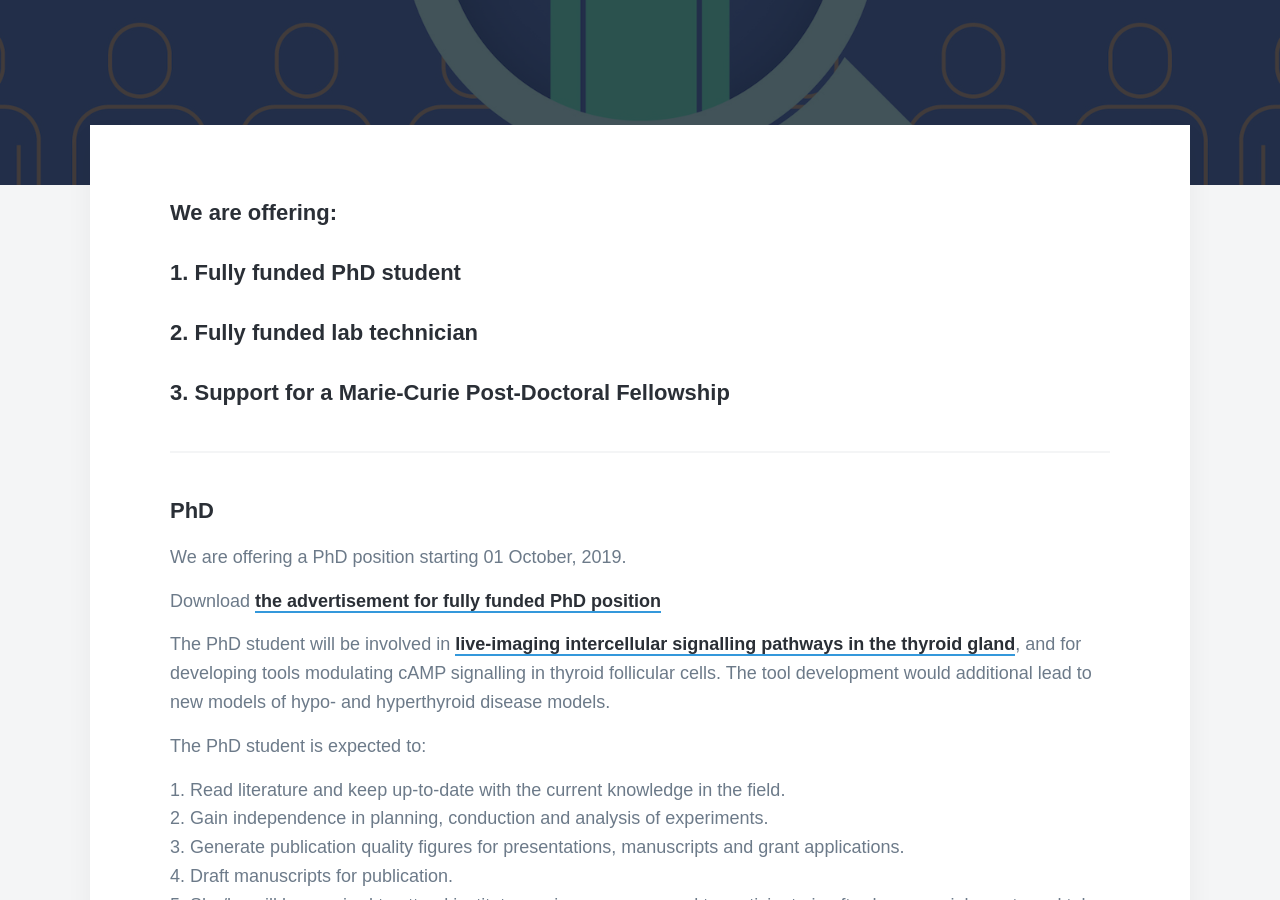
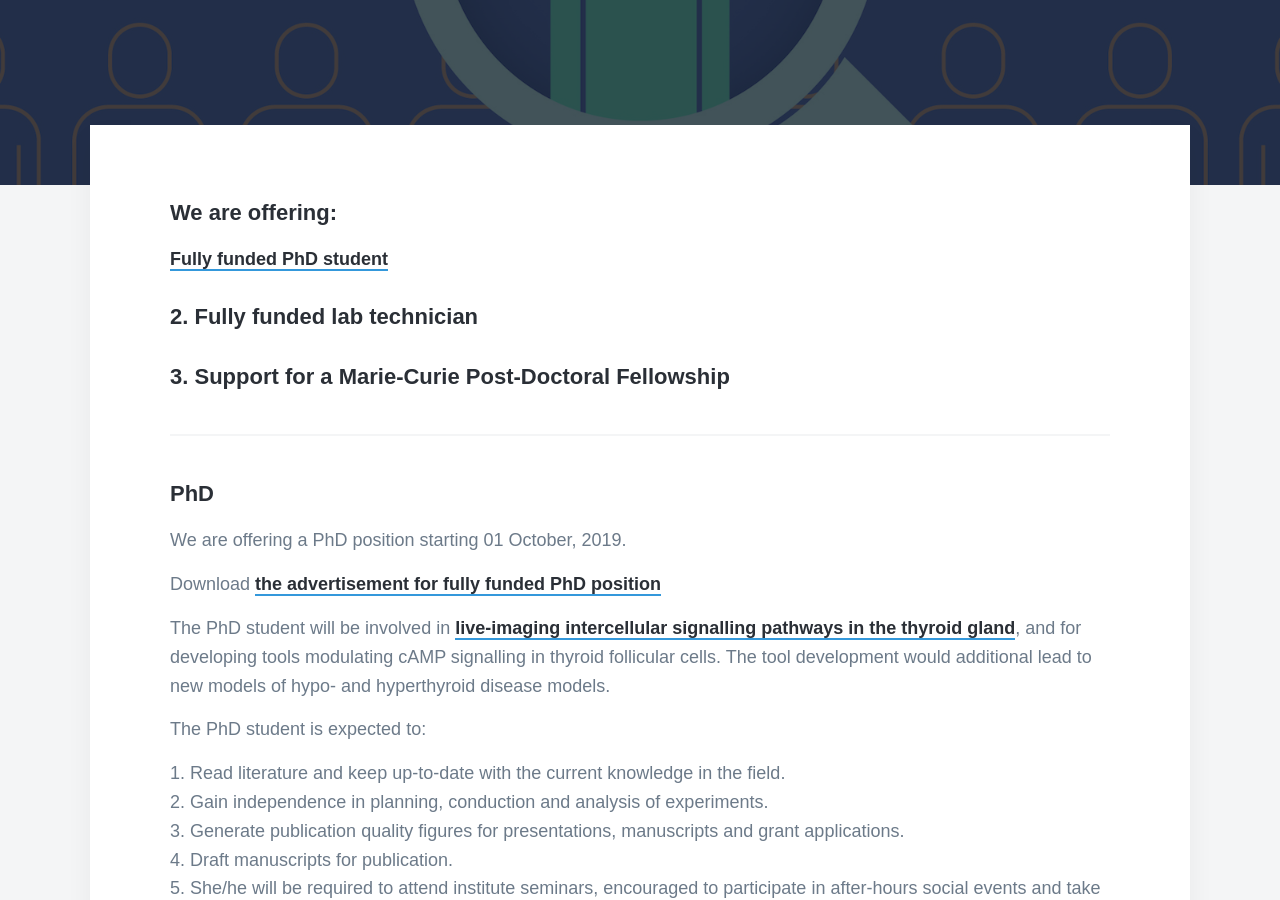
Before and after one commit to sumeetpalsingh/sumeetpalsingh.github.io, a Jekyll site: the page built from _pages/vacancies.md, in a window 1280 px wide and 900 px high, scrolled down 401 px. Built offline with Jekyll 4.4.1, drawn with Linux system fonts in a browser that asks for light colours; nearby versions of some CDN libraries; some web fonts are replaced.

Commit message:
Update vacancies.md

```diff
--- a/_pages/vacancies.md
+++ b/_pages/vacancies.md
@@ -6,7 +6,11 @@ featured_image: /images/demo/vacancy.jpg
 ---
 
 #### We are offering:
-#### 1. [Fully funded PhD student](#phd)
+
+
+[Fully funded PhD student](#phd)
+
+
 #### 2. <a href="#Tech">Fully funded lab technician</a>
 #### 3. <a href="#PostDoc">Support for a Marie-Curie Post-Doctoral Fellowship</a>
 
```
